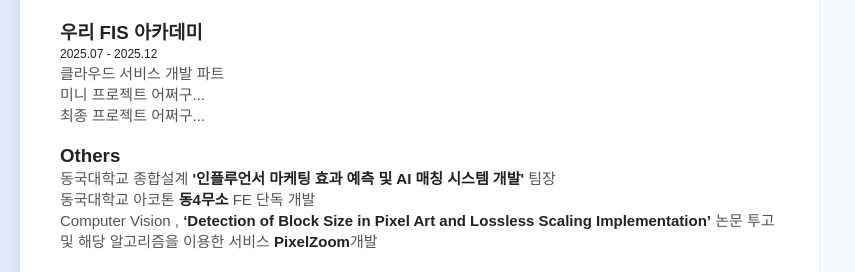
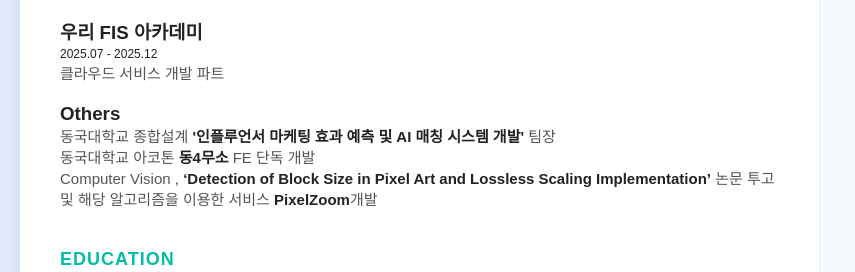
Before and after one commit to Jhcki222/woori-fisa, a plain HTML site: page Practice/index.html in a window 1280 px wide. Shown: the part 486-758 px from the top of the page, 0-855 px from the left. Drawn offline with nearby package versions, Linux system fonts and the light colour scheme; a web font is replaced by a local one.

Commit message:
Feat : Day3 JS 과제 제출

```diff
--- a/Practice/index.html
+++ b/Practice/index.html
@@ -59,11 +59,7 @@
           <div class="job">
             <h3>우리 FIS 아카데미</h3>
             <a>2025.07 - 2025.12</a>
-            <p>
-              클라우드 서비스 개발 파트<br />
-              미니 프로젝트 어쩌구... <br />
-              최종 프로젝트 어쩌구...
-            </p>
+            <p>클라우드 서비스 개발 파트<br /></p>
           </div>
           <div class="job">
             <h3>Others</h3>
```
